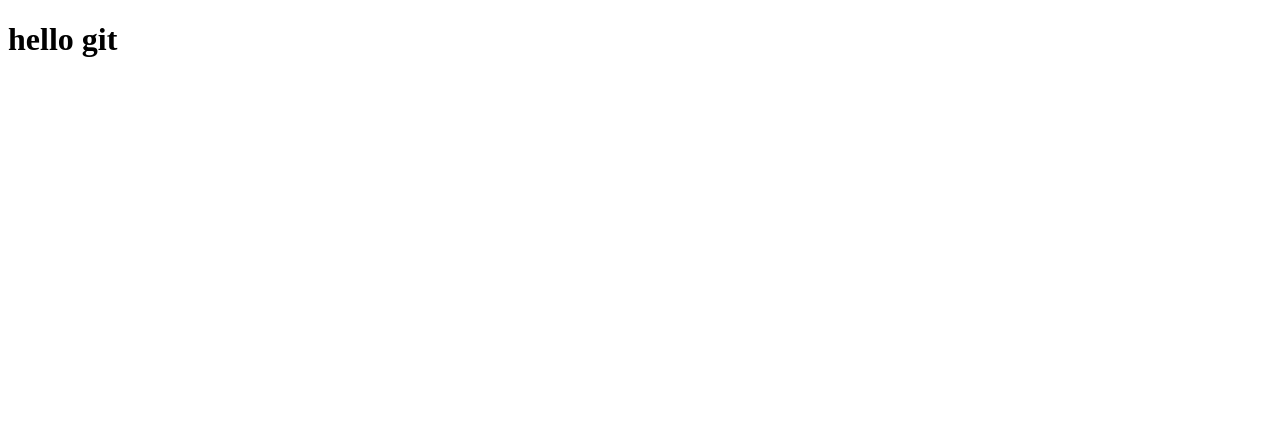
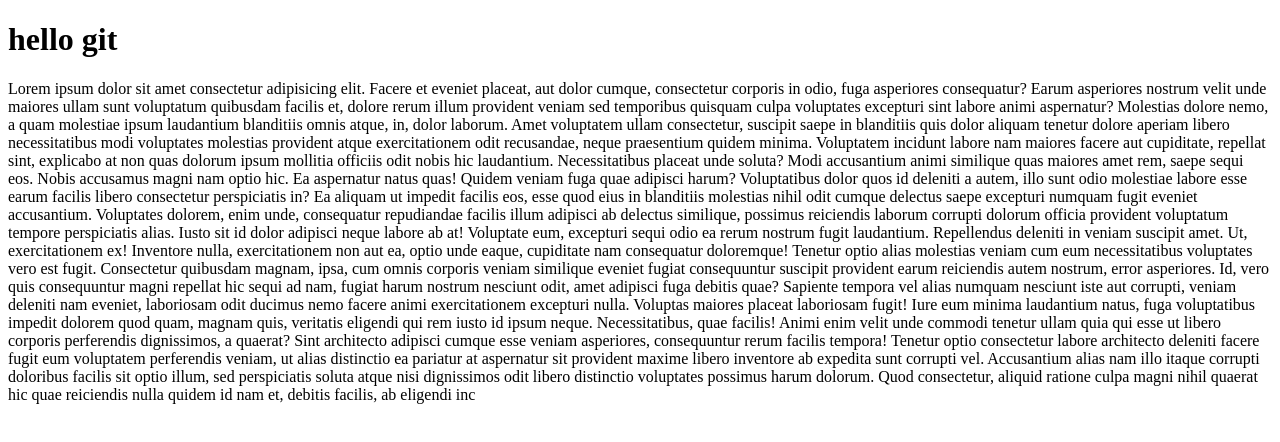
Before and after one commit to Temesgen713562/hello, a plain HTML site: page index.html in a window 1280 px wide. Drawn offline with Linux system fonts and the light colour scheme.

Commit message:
second commit

```diff
--- a/index.html
+++ b/index.html
@@ -7,5 +7,55 @@
   </head>
   <body>
     <h1>hello git</h1>
+    <p>
+      Lorem ipsum dolor sit amet consectetur adipisicing elit. Facere et eveniet
+      placeat, aut dolor cumque, consectetur corporis in odio, fuga asperiores
+      consequatur? Earum asperiores nostrum velit unde maiores ullam sunt
+      voluptatum quibusdam facilis et, dolore rerum illum provident veniam sed
+      temporibus quisquam culpa voluptates excepturi sint labore animi
+      aspernatur? Molestias dolore nemo, a quam molestiae ipsum laudantium
+      blanditiis omnis atque, in, dolor laborum. Amet voluptatem ullam
+      consectetur, suscipit saepe in blanditiis quis dolor aliquam tenetur
+      dolore aperiam libero necessitatibus modi voluptates molestias provident
+      atque exercitationem odit recusandae, neque praesentium quidem minima.
+      Voluptatem incidunt labore nam maiores facere aut cupiditate, repellat
+      sint, explicabo at non quas dolorum ipsum mollitia officiis odit nobis hic
+      laudantium. Necessitatibus placeat unde soluta? Modi accusantium animi
+      similique quas maiores amet rem, saepe sequi eos. Nobis accusamus magni
+      nam optio hic. Ea aspernatur natus quas! Quidem veniam fuga quae adipisci
+      harum? Voluptatibus dolor quos id deleniti a autem, illo sunt odio
+      molestiae labore esse earum facilis libero consectetur perspiciatis in? Ea
+      aliquam ut impedit facilis eos, esse quod eius in blanditiis molestias
+      nihil odit cumque delectus saepe excepturi numquam fugit eveniet
+      accusantium. Voluptates dolorem, enim unde, consequatur repudiandae
+      facilis illum adipisci ab delectus similique, possimus reiciendis laborum
+      corrupti dolorum officia provident voluptatum tempore perspiciatis alias.
+      Iusto sit id dolor adipisci neque labore ab at! Voluptate eum, excepturi
+      sequi odio ea rerum nostrum fugit laudantium. Repellendus deleniti in
+      veniam suscipit amet. Ut, exercitationem ex! Inventore nulla,
+      exercitationem non aut ea, optio unde eaque, cupiditate nam consequatur
+      doloremque! Tenetur optio alias molestias veniam cum eum necessitatibus
+      voluptates vero est fugit. Consectetur quibusdam magnam, ipsa, cum omnis
+      corporis veniam similique eveniet fugiat consequuntur suscipit provident
+      earum reiciendis autem nostrum, error asperiores. Id, vero quis
+      consequuntur magni repellat hic sequi ad nam, fugiat harum nostrum
+      nesciunt odit, amet adipisci fuga debitis quae? Sapiente tempora vel alias
+      numquam nesciunt iste aut corrupti, veniam deleniti nam eveniet,
+      laboriosam odit ducimus nemo facere animi exercitationem excepturi nulla.
+      Voluptas maiores placeat laboriosam fugit! Iure eum minima laudantium
+      natus, fuga voluptatibus impedit dolorem quod quam, magnam quis, veritatis
+      eligendi qui rem iusto id ipsum neque. Necessitatibus, quae facilis! Animi
+      enim velit unde commodi tenetur ullam quia qui esse ut libero corporis
+      perferendis dignissimos, a quaerat? Sint architecto adipisci cumque esse
+      veniam asperiores, consequuntur rerum facilis tempora! Tenetur optio
+      consectetur labore architecto deleniti facere fugit eum voluptatem
+      perferendis veniam, ut alias distinctio ea pariatur at aspernatur sit
+      provident maxime libero inventore ab expedita sunt corrupti vel.
+      Accusantium alias nam illo itaque corrupti doloribus facilis sit optio
+      illum, sed perspiciatis soluta atque nisi dignissimos odit libero
+      distinctio voluptates possimus harum dolorum. Quod consectetur, aliquid
+      ratione culpa magni nihil quaerat hic quae reiciendis nulla quidem id nam
+      et, debitis facilis, ab eligendi inc
+    </p>
   </body>
 </html>
```
